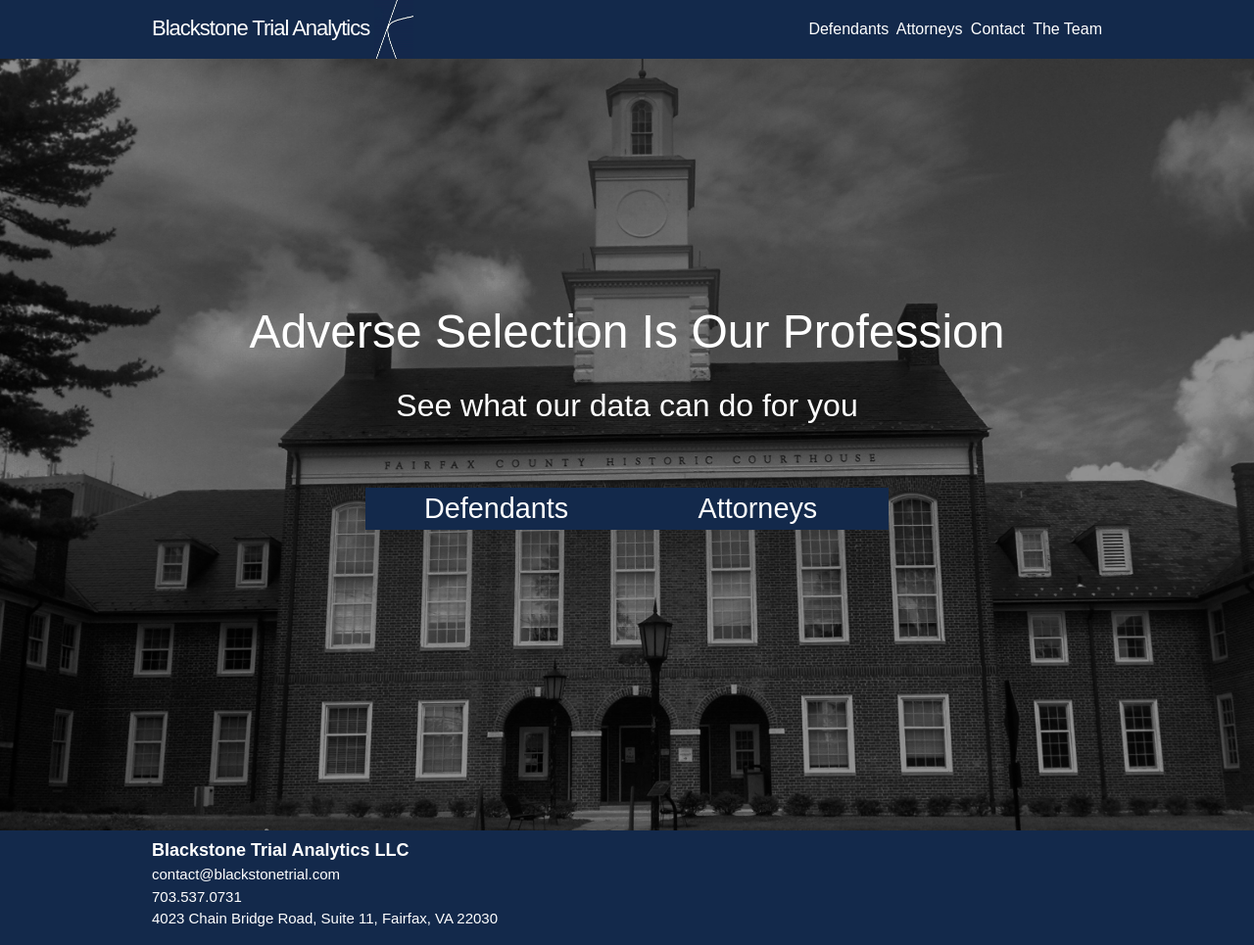
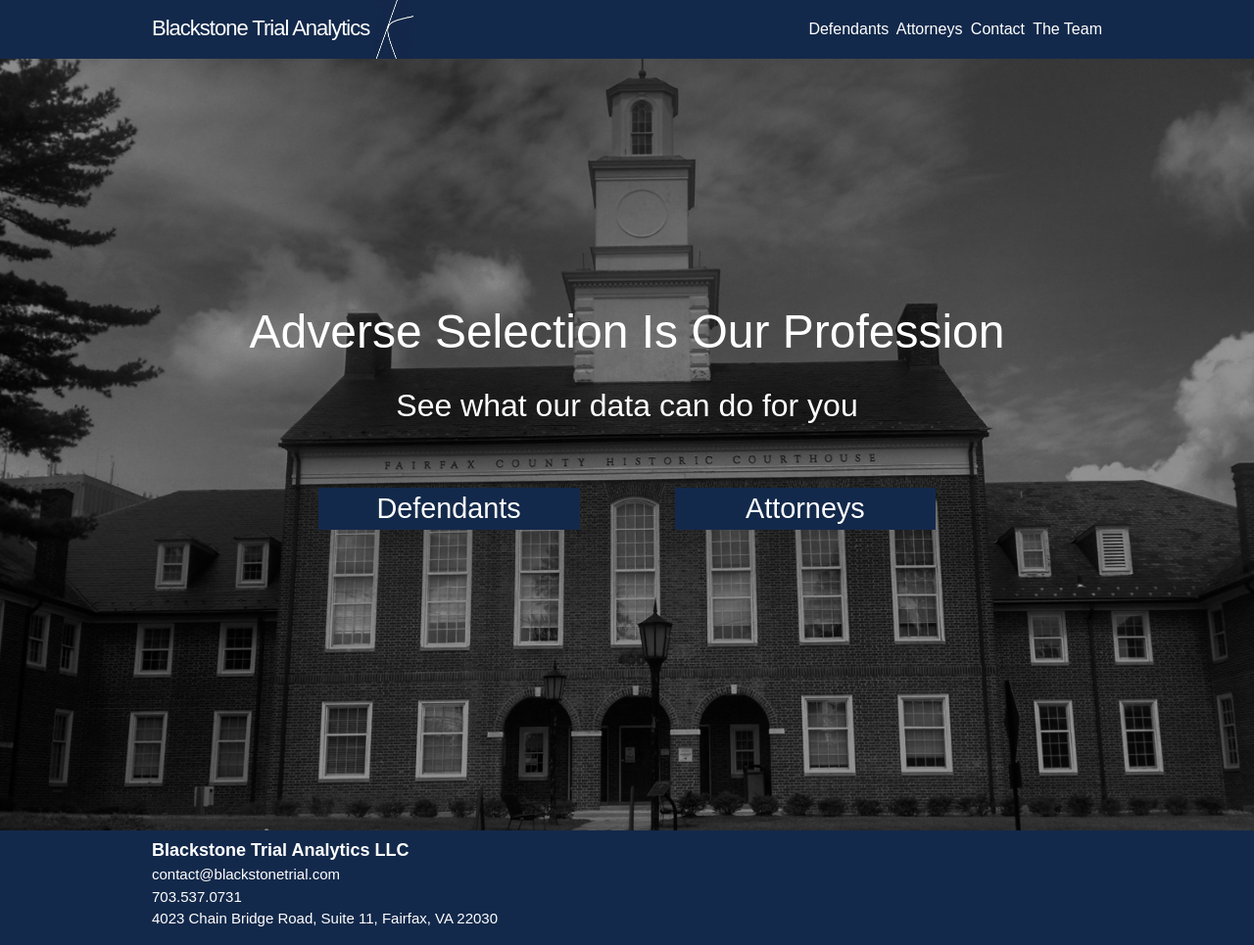
Before and after one commit to BlackstoneTrialAnalytics/BlackstoneTrialAnalytics.github.io, a Jekyll site: the page built from index.html, in a window 1280 px wide. Shown: the whole page at 98% size. Built offline with Jekyll 4.4.1, drawn with Linux system fonts in a browser that asks for light colours.

Commit message:
Added space between buttons for desktop

```diff
--- a/_sass/_layout.scss
+++ b/_sass/_layout.scss
@@ -222,6 +222,14 @@ min-width:50%;
 	}
 }
 
+.leftbutton {
+	margin-left:10%;
+
+	@include media-query($on-palm) {
+	margin-left:0;
+	}
+}
+
 .buttonholder {
 	display: flex;
     align-items: center;
--- a/index.html
+++ b/index.html
@@ -9,6 +9,6 @@ title: home
 
   <div class="buttonholder" >
 	<a class="homebutton" style="color:white; text-decoration:none;" href="{{site.baseurl}}/defendants">Defendants</a>
-	<a class="homebutton" style="color:white; text-decoration:none;" href="{{site.baseurl}}/attorneys">Attorneys</a>
+	<a class="homebutton leftbutton" style="color:white; text-decoration:none;" href="{{site.baseurl}}/attorneys">Attorneys</a>
   </div>
 </div>
```
